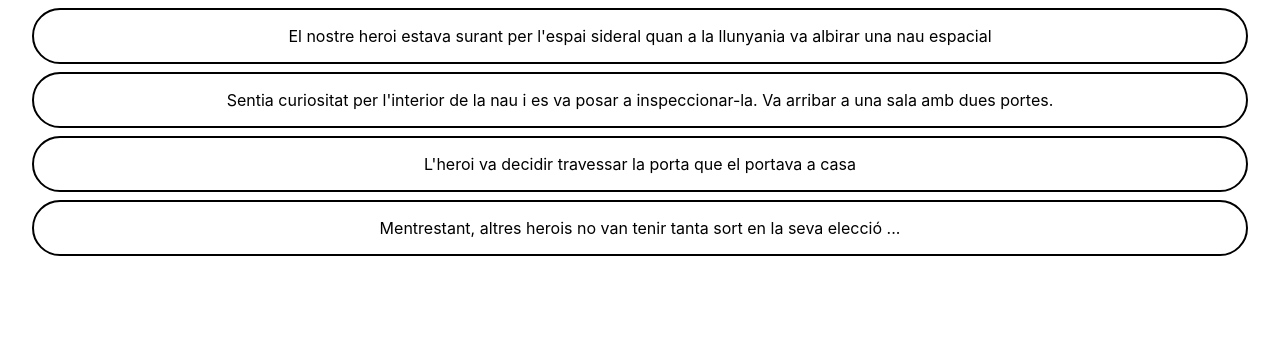
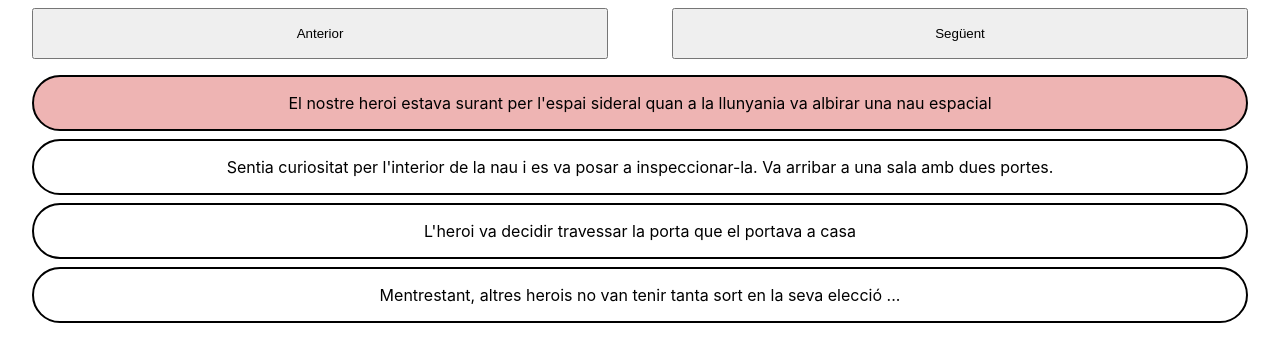
Before and after one commit to omoreno222/ITA-6sprint-React1, a React (Create React App) app in the folder ita-6sprint-react/: page / in a window 1280 px wide. Shown: the top 362 px of the page. Built offline with nearby package versions, Linux system fonts and the light colour scheme.

Commit message:
Nivel 1 del Sprint

```diff
--- a/ita-6sprint-react/src/App.js
+++ b/ita-6sprint-react/src/App.js
@@ -1,15 +1,33 @@
 import React from "react";
 import "./App.css";
 import Escena from "./components/escena/Escena";
-import { Radiado } from "./styled";
+import { Boton, Radiado, Contenedor } from "./styled";
 import arrayText from "./textHistoria.js";
+import { useState } from "react";
 
 function App() {
+  const [posicion, setPosicion] = useState(0);
+  const menosPosicion = () => {
+    if (posicion > 0) {
+      setPosicion(posicion - 1);
+    }
+  };
+  const masPosicion = () => {
+    if (posicion < arrayText.length - 1) {
+      setPosicion(posicion + 1);
+    }
+  };
+
   return (
-    <div className>
-      {arrayText.map((item) => (
-        <Radiado>
-          <Escena text={item.text} />
+    <div className="pral">
+      <Contenedor>
+        <Boton onClick={menosPosicion}>Anterior</Boton>
+        <Boton onClick={masPosicion}>Següent</Boton>
+      </Contenedor>
+
+      {arrayText.map((item, index) => (
+        <Radiado active={index === posicion}>
+          <Escena text={item.text} key={item.id} />
         </Radiado>
       ))}
     </div>
--- a/ita-6sprint-react/src/styled.js
+++ b/ita-6sprint-react/src/styled.js
@@ -5,4 +5,18 @@ export const Radiado = styled.div`
   border-radius: 4rem;
   margin: 0.5rem 2rem 0.5rem 2rem;
   text-align: center;
+  background-color: ${({ active }) => (active ? "#eeb4b3" : "transparent")};
+  }
 `;
+
+export const Contenedor = styled.div`
+  display: flex;
+`;
+
+export const Boton = styled.button`
+  width: 50vw;
+  padding: 1rem;
+  margin: 0.5rem 2rem 0.5rem 2rem;
+  text-align: center;
+  }
+`;
--- a/ita-6sprint-react/src/textHistoria.js
+++ b/ita-6sprint-react/src/textHistoria.js
@@ -1,18 +1,18 @@
 const arrayText = [
   {
-    id: 1,
+    id: 0,
     text: "El nostre heroi estava surant per l'espai sideral quan a la llunyania va albirar una nau espacial",
   },
   {
-    id: 2,
+    id: 1,
     text: "Sentia curiositat per l'interior de la nau i es va posar a inspeccionar-la. Va arribar a una sala amb dues portes.",
   },
   {
-    id: 3,
+    id: 2,
     text: "L'heroi va decidir travessar la porta que el portava a casa",
   },
   {
-    id: 4,
+    id: 3,
     text: "Mentrestant, altres herois no van tenir tanta sort en la seva elecció ...",
   },
 ];
```
